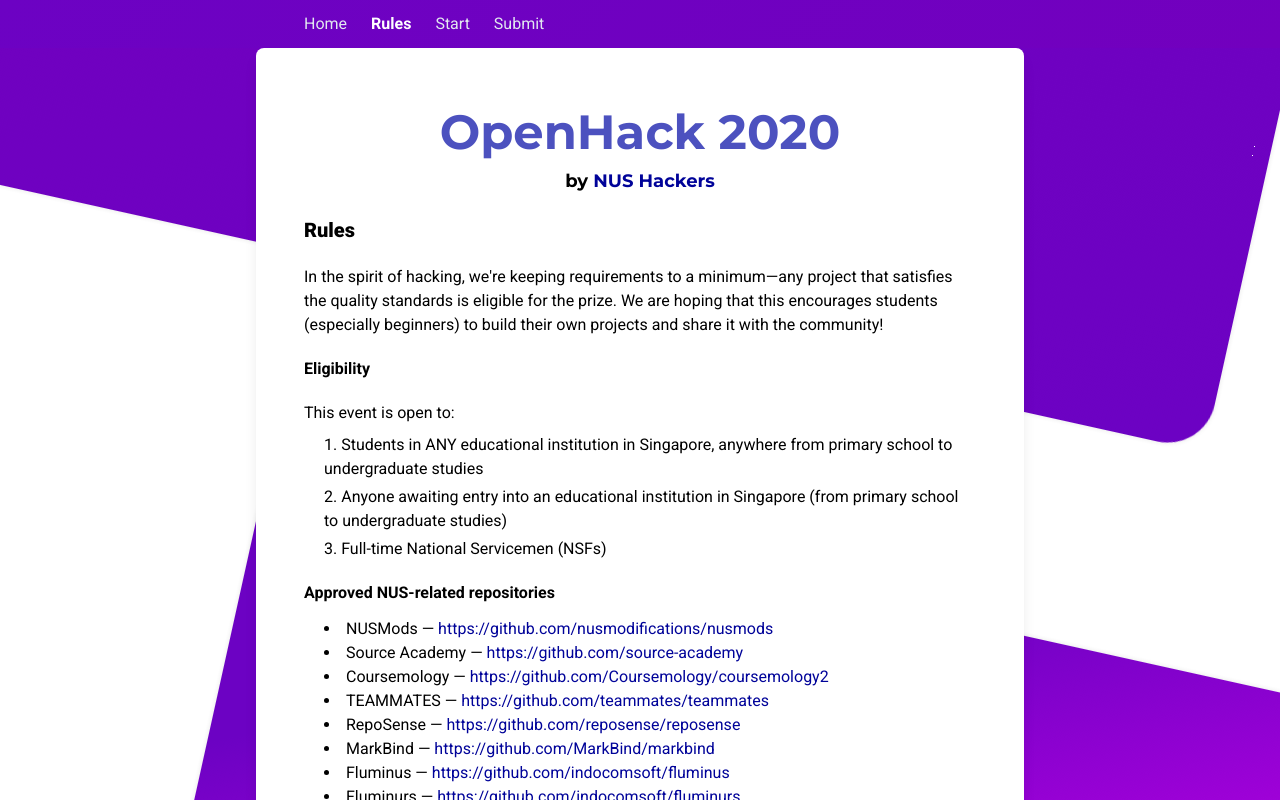
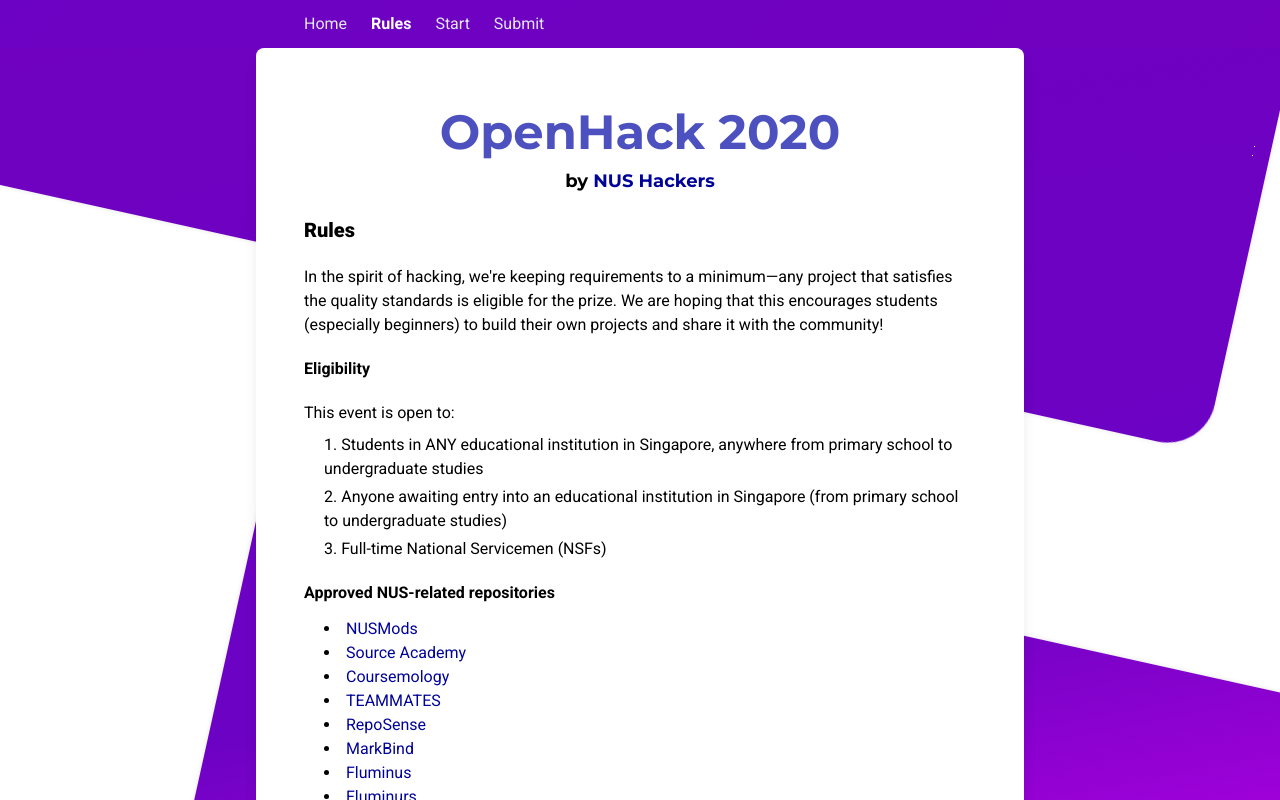
Before and after one commit to nushackers/openhack, a Next.js app: page /rules in a window 1280 px wide. Shown: the top 800 px of the page. Built offline with nearby package versions, Linux system fonts and the light colour scheme.

Commit message:
chore: Remove literal urls

```diff
--- a/pages/rules.js
+++ b/pages/rules.js
@@ -33,9 +33,8 @@
     <ul className="my-3">
       {approvedRepos.repos.map((repo) => (
         <li key={repo.url} className="ml-5">
-          {repo.name} &mdash;{" "}
           <a target="_blank" href={repo.url} rel="noopener noreferrer">
-            {repo.url}
+            {repo.name}
           </a>
         </li>
       ))}
```
